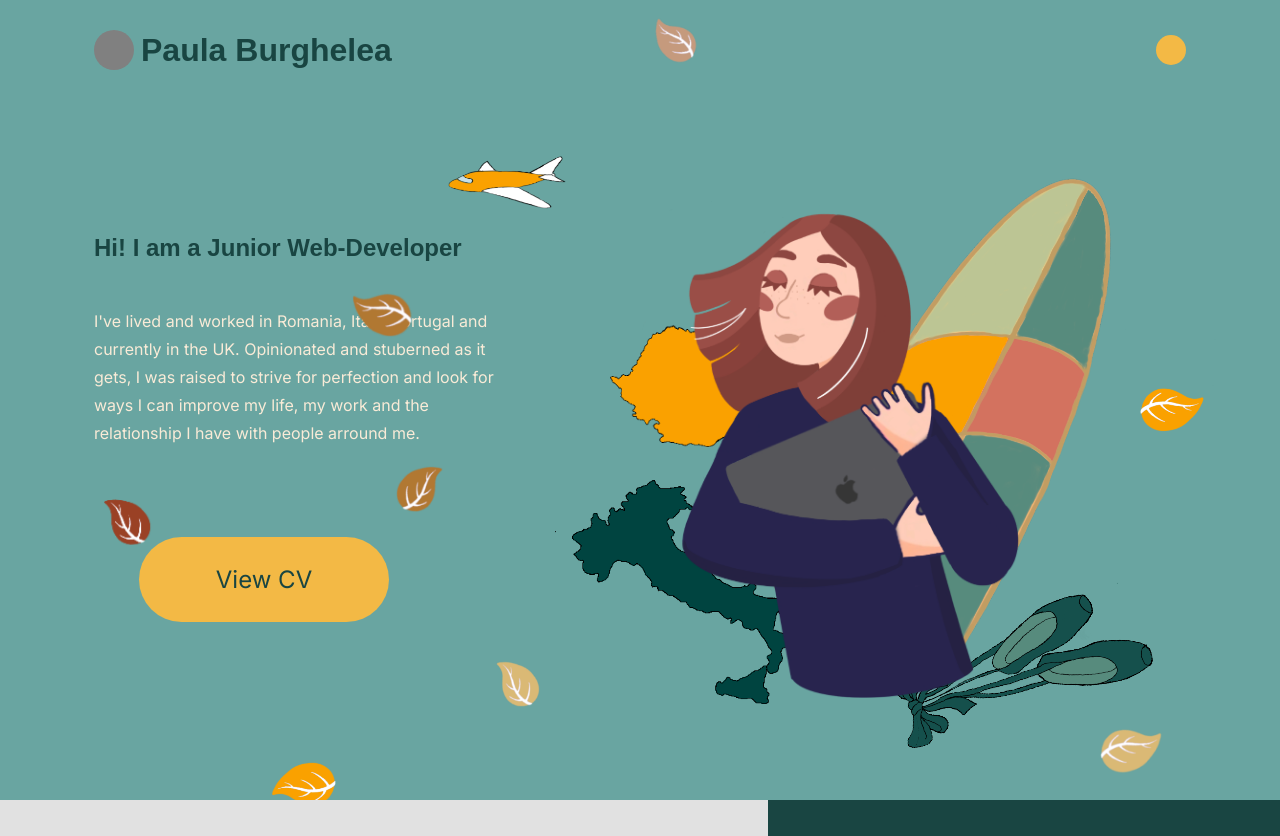
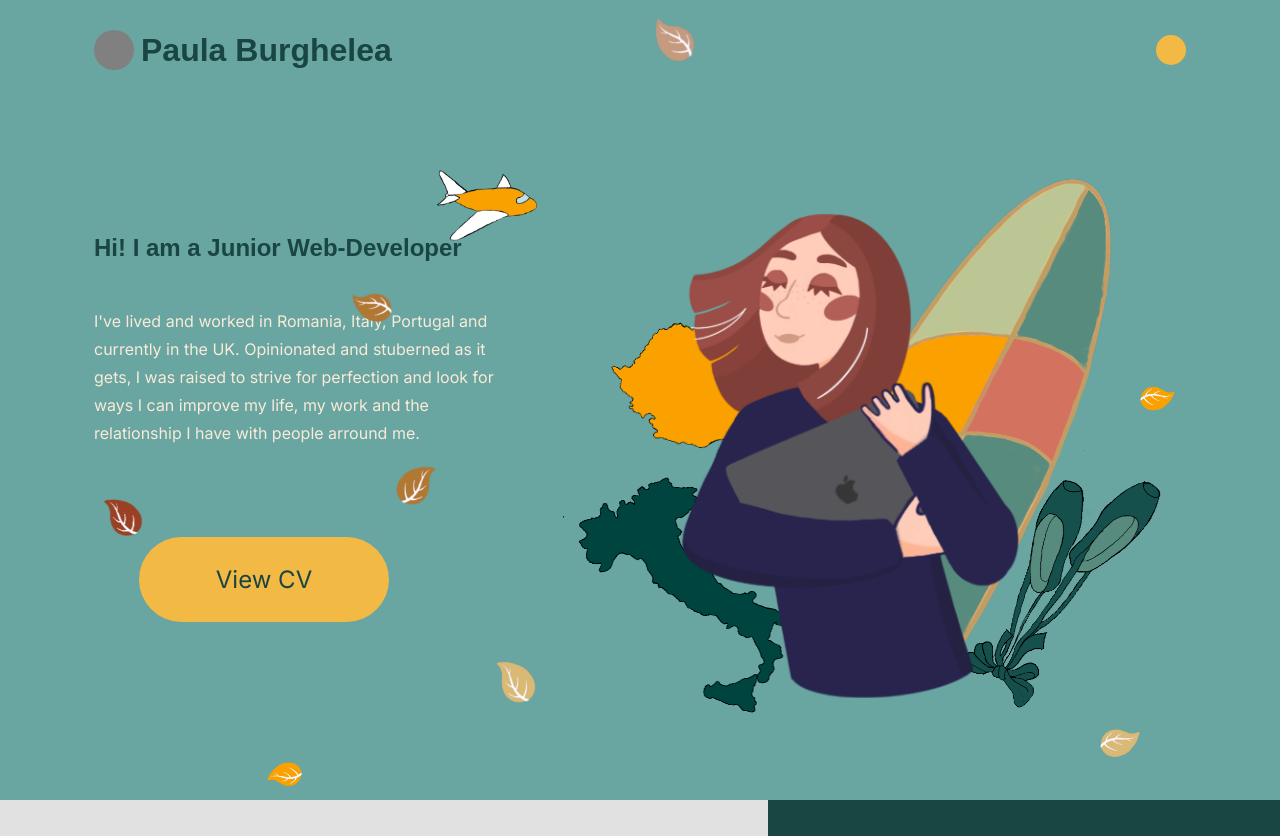
Before and after one commit to PaulaB-Projects/My-Cup-Of-Latte, a plain HTML site: page index.html in a window 1280 px wide. Shown: the top 836 px of the page. Drawn offline with Linux system fonts and the light colour scheme; a web font is replaced by a local one.

Commit message:
added animation for the background images

```diff
--- a/css/animation.css
+++ b/css/animation.css
@@ -4,17 +4,48 @@
 		top: -40%;
 		left: 80%;
 	}
+	40% {
+		transform: rotateY(0deg);
+	}
 	50% {
-		transform:
-		rotateX(50deg);
-	}
-	100% {
 		width: 25%;
 		top: -5%;
 		left: -44%;
-		transform:
-			rotate(-10deg);
+		transform: rotateY(90deg);
 	}
+	60% {
+		transform: rotateY(180deg);
+	}
+
+	100% {
+		width: 15%;
+		top: -10%;
+		left: 60%;
+		transform: rotateY(150deg) rotateZ(10deg);
+	}
+}
+
+@keyframes breath {
+	0% {
+		transform: rotateZ(7deg);
+	}
+	50% {
+		transform: rotateZ(0deg);
+	}
+	100%{
+		transform: rotateZ(7deg);
+	}
+}
+
+.header-img.endposition .italy,
+.header-img.endposition .romania {
+	animation: breath 5s forwards infinite;
+}
+
+.header-img.endposition .surf-board,
+.header-img.endposition .shoes {
+	animation: breath 5s forwards infinite;
+	animation-delay: 2.5s;
 }
 
 .plane {
@@ -22,13 +53,14 @@
 	translate: transform 9s;
 }
 
+
 .header-img.endposition .plane {
-	animation: fly 8s forwards;
+	animation: fly 8s forwards linear;
 }
 
 .header-img img {
 	--duration: 5s;
-
+	transition: transform 3s;
 	transition:
 		top var(--duration),
 		left var(--duration);
@@ -37,7 +69,6 @@
 .header-img.endposition .leaf-08 {
 	top: 37%;
 	left: 112%;
-
 }
 
 .header-img.endposition .leaf-07 {
@@ -80,14 +111,3 @@
 	top: -36%;
 	left: 15%;
 }
-
-
-.shoes {
-	/* --initial: 58px;
-	--final: 68px; */
-
-}
-
-.italy {
-
-}
--- a/css/layout.css
+++ b/css/layout.css
@@ -282,8 +282,8 @@ header > section {
 .header-img .shoes {
 	width: 40%;
 
-	top: 68%;
-	left: 68%;
+	top: 50%;
+	left: 76%;
 	transform: rotate(38deg);
 
 	z-index: 8;
@@ -305,8 +305,7 @@ header > section {
 .header-img .leaf-06,
 .header-img .leaf-07,
 .header-img .leaf-08 {
-	min-height: 5%;
-	max-height: 7%;
+	width: 8%;
 	opacity: 1;
 }
 
--- a/index.html
+++ b/index.html
@@ -85,16 +85,14 @@
 				<img class="italy" src="./assets/header/italy.png" />
 				<img class="shoes" src="./assets/header/shoes.png" />
 				<img class="plane" src="./assets/header/plane.png" />
-				<img class="leaf-08"src="./assets/header/leaf07.png"/>
-				<img class="leaf-07"src="./assets/header/leaf07.png"/>
-				<img class="leaf-06"src="./assets/header/leaf06.png"/>
-				<img class="leaf-05"src="./assets/header/leaf05.png"/>
-				<img class="leaf-04"src="./assets/header/leaf04.png"/>
-				<img class="leaf-03"src="./assets/header/leaf03.png"/>
-				<img class="leaf-02"src="./assets/header/leaf02.png"/>
-				<img class="leaf-01"src="./assets/header/leaf01.png"/>
-
-
+				<img class="leaf leaf-08"src="./assets/header/leaf07.png"/>
+				<img class="leaf leaf-07"src="./assets/header/leaf07.png"/>
+				<img class="leaf leaf-06"src="./assets/header/leaf06.png"/>
+				<img class="leaf leaf-05"src="./assets/header/leaf05.png"/>
+				<img class="leaf leaf-04"src="./assets/header/leaf04.png"/>
+				<img class="leaf leaf-03"src="./assets/header/leaf03.png"/>
+				<img class="leaf leaf-02"src="./assets/header/leaf02.png"/>
+				<img class="leaf leaf-01"src="./assets/header/leaf01.png"/>
 			</div>
 		</section>
 	</header>
```
